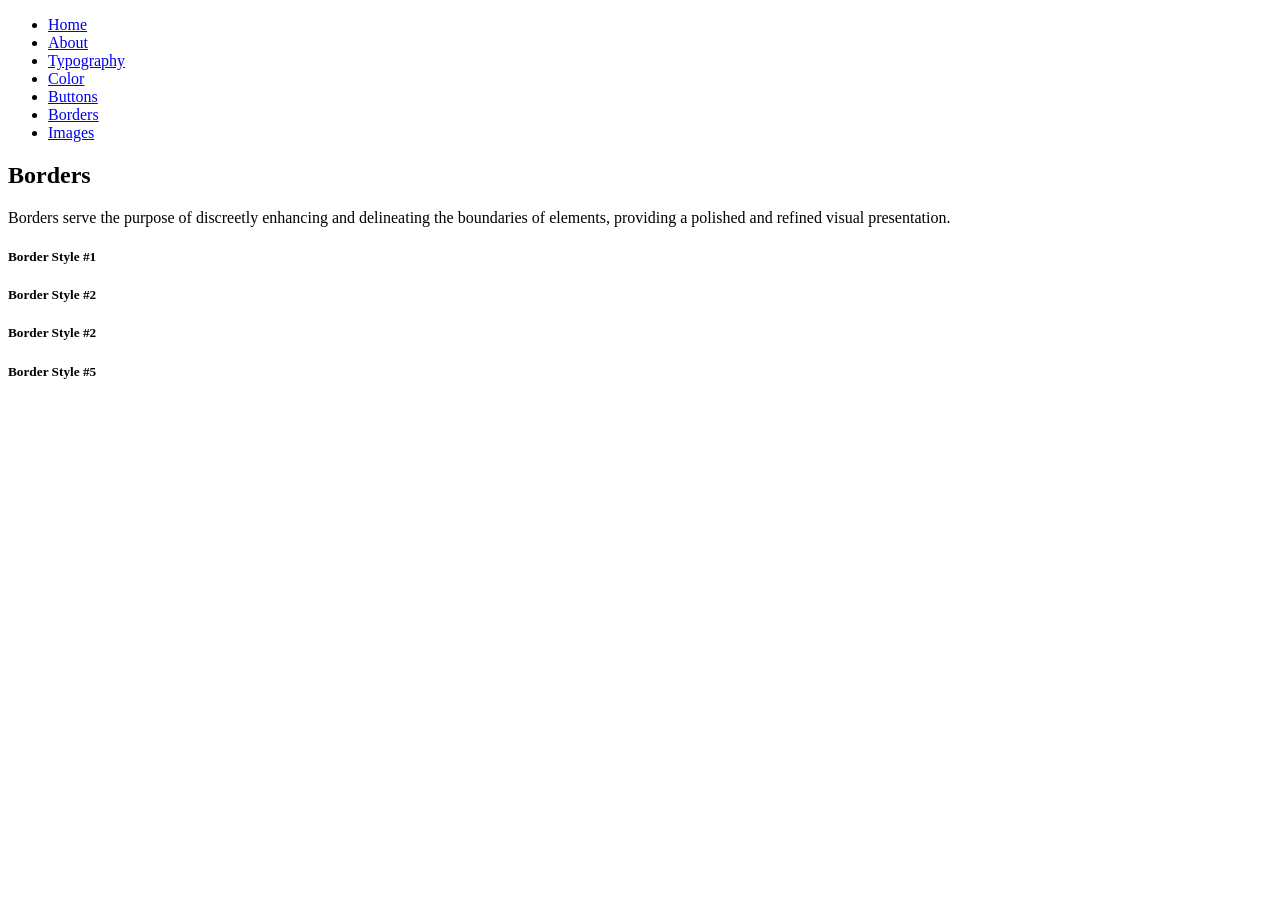
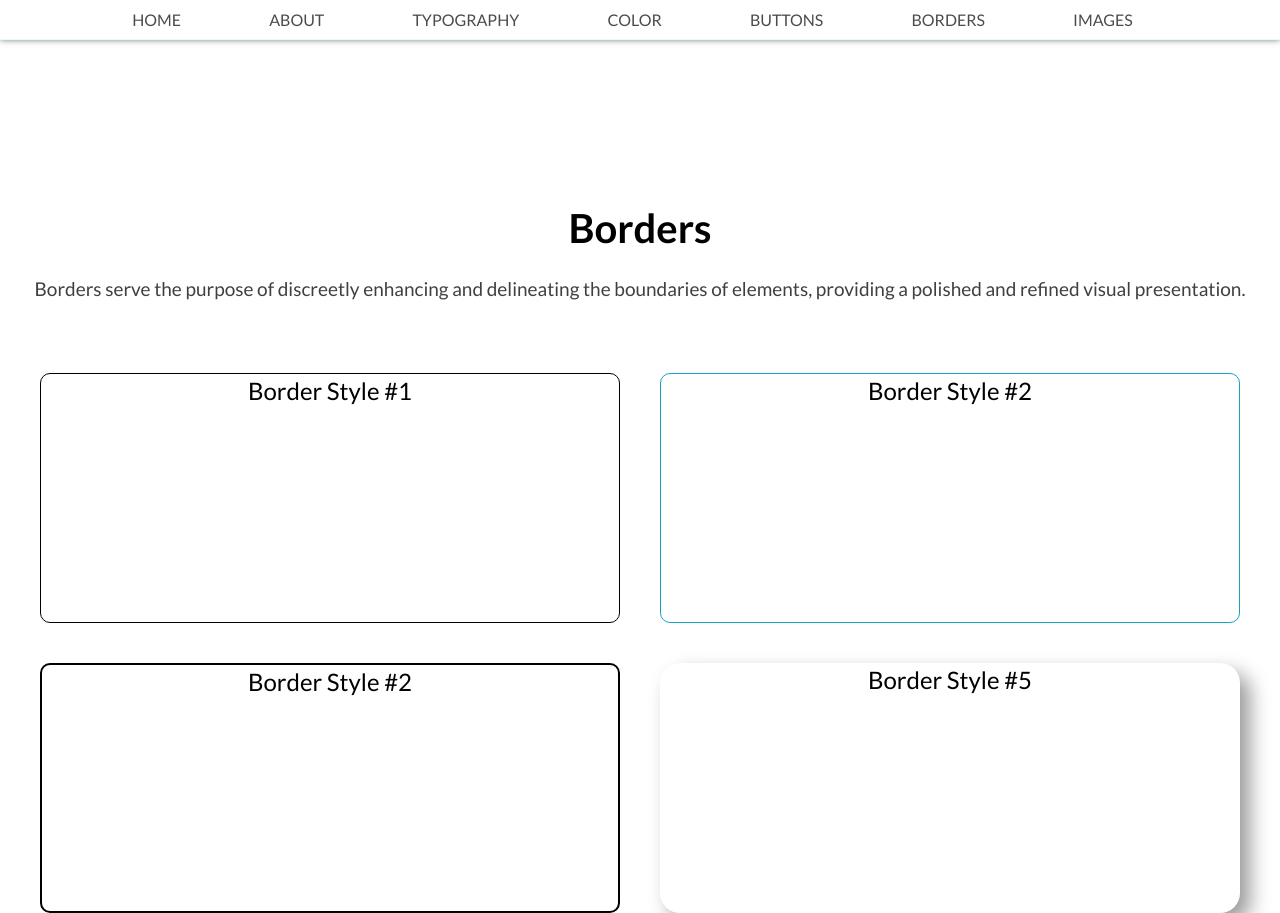
Before and after one commit to anerlo/WebsiteDesignSystem, a plain HTML site: page border.html in a window 1280 px wide. Before the commit the page ends 800 px from the top, so only its background shows below. Drawn offline with Linux system fonts and the light colour scheme; the site is published under a folder, as on GitHub Pages, so addresses that start at the root find nothing.

Commit message:
Update HTML

```diff
--- a/border.html
+++ b/border.html
@@ -4,8 +4,8 @@
     <meta charset="UTF-8">
     <meta name="viewport" content="width=device-width, initial-scale=1.0">
     <title>Borders</title>
-    <link rel="icon" href="/resources/images/icon2.ico" type="image/x-icon">
-    <link rel="stylesheet" href="/index.css">
+    <link rel="icon" href="resources/images/icon2.ico" type="image/x-icon">
+    <link rel="stylesheet" href="index.css">
     <link rel="preconnect" href="https://fonts.googleapis.com">
 <link rel="preconnect" href="https://fonts.gstatic.com" crossorigin>
 <link href="https://fonts.googleapis.com/css2?family=Lato:ital,wght@0,100;0,300;0,400;0,700;0,900;1,300;1,400;1,700&display=swap" rel="stylesheet">
@@ -14,13 +14,13 @@
     <header>
         <nav class="navigation">
             <ul>
-                <li><a href="/index.html">Home</a></li>
-                <li><a href="/about.html">About</a></li>
-                <li><a href="/typo.html">Typography</a></li>
-                <li><a href="/color.html">Color</a></li>
-                <li><a href="/button.html">Buttons</a></li>
-                <li><a href="/border.html">Borders</a></li>
-                <li><a href="/image.html">Images</a></li>
+                <li><a href="index.html">Home</a></li>
+                <li><a href="about.html">About</a></li>
+                <li><a href="typo.html">Typography</a></li>
+                <li><a href="color.html">Color</a></li>
+                <li><a href="button.html">Buttons</a></li>
+                <li><a href="border.html">Borders</a></li>
+                <li><a href="image.html">Images</a></li>
             </ul>
         </nav>
     </header>
```
Also changed, not shown: about.html (+8 -8 lines), color.html (+9 -9 lines), image.html (+9 -9 lines), index.html (+9 -9 lines), typo.html (+8 -8 lines).
